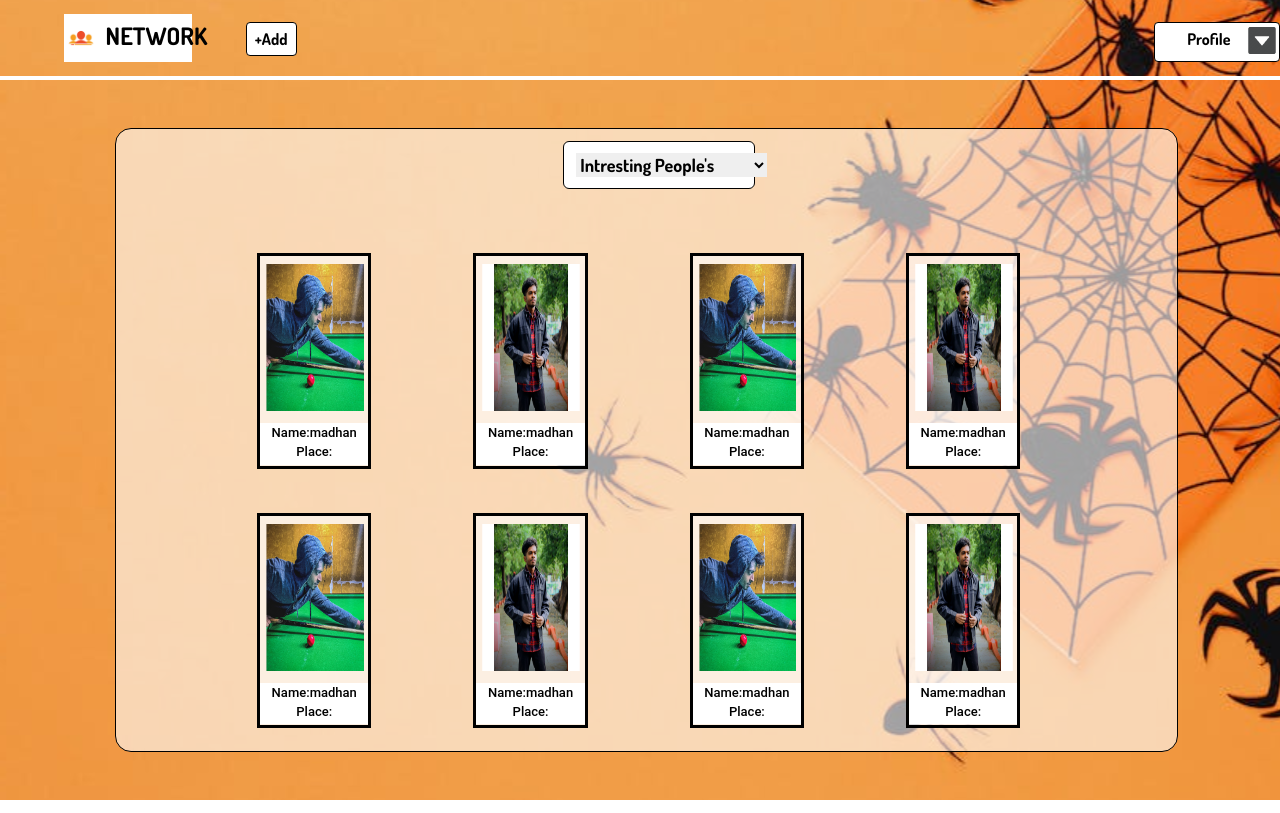
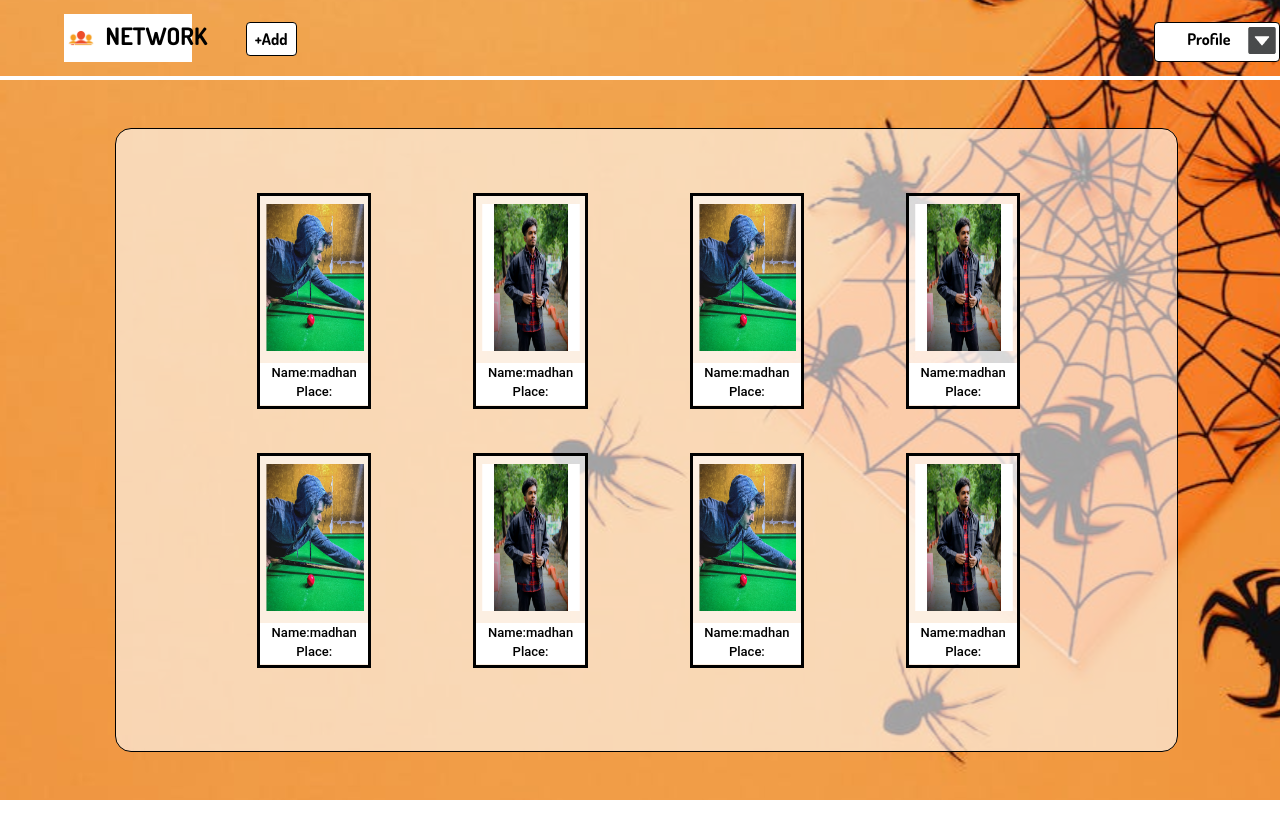
Before and after one commit to madhan5944/Networkpage, an Angular app: page /profilepage in a window 1280 px wide. Built offline with nearby package versions, Linux system fonts and the light colour scheme.

Commit message:
change imgname

```diff
--- a/src/app/loginpage/loginpage.component.html
+++ b/src/app/loginpage/loginpage.component.html
@@ -5,7 +5,7 @@
 </head>
 <style>
     .container {
-        background-image: url("/assets/networkicon.svg");
+        background-image: url("/assets/networkbackgroundimg.svg");
         width: 100%;
         height: 100%;
         position: absolute;
@@ -20,7 +20,7 @@
 </style>
 
 <body>
-    <div class="relative mt-[0px] w-full h-full">
+
 
     <div class="container absolute">
         <div class="border-b-4 border-white w-[100%] h-[10%]">
@@ -93,7 +93,7 @@
         </div>
 
     </div>
-    </div>
+
 
 
 </body>
--- a/src/app/person-details/person-details.component.html
+++ b/src/app/person-details/person-details.component.html
@@ -5,7 +5,7 @@
 </head>
 <style>
     .container {
-        background-image: url("/assets/networkicon.svg");
+        background-image: url("/assets/networkbackgroundimg.svg");
         width: 100%;
         height: 100%;
         position: absolute;
@@ -30,8 +30,6 @@
 </style>
 
 <body>
-    <div class="relative mt-[0px] w-full h-full">
-
     <div class="container absolute">
         <div class="border-b-4 border-white w-[100%] h-[10%]">
             <span class="header bg-white w-[10vw] h-[6vh] absolute  ml-[5vw] mt-[1.7vh] flex">
@@ -222,5 +220,5 @@
             </span>
         </div>
     </div>
-    </div>
+
 </body>
--- a/src/app/persondetailss-view/persondetailss-view.component.html
+++ b/src/app/persondetailss-view/persondetailss-view.component.html
@@ -5,7 +5,7 @@
 </head>
 <style>
     .container {
-        background-image: url("/assets/networkicon.svg");
+        background-image: url("/assets/networkbackgroundimg.svg");
         width: 100%;
         height: 100%;
         position: absolute;
@@ -30,7 +30,7 @@
 </style>
 
 <body>
-    <div class="relative mt-[0px] w-full h-full">
+
 
     <div class="container absolute">
         <div class="border-b-4 border-white w-[100%] h-[10%]">
@@ -85,7 +85,7 @@
             <img routerLink="" class="ml-[8vw] mt-[-5.5vh] h-[5vh]" src="/assets/images/pdrop-down 4.png">
         </div>
     </div>
-    </div>
+
 </body>
 
 </html>
--- a/src/app/profilepage/profilepage.component.html
+++ b/src/app/profilepage/profilepage.component.html
@@ -5,7 +5,7 @@
 </head>
 <style>
     .container {
-        background-image: url("/assets/networkicon.svg");
+        background-image: url("/assets/networkbackgroundimg.svg");
         width: 100%;
         height: 100%;
         position: absolute;
@@ -35,7 +35,7 @@
 </style>
 
 <body>
-    <div class="relative mt-[0px] w-full h-full">
+
 
     <div class="container absolute">
         <div class="border-b-4 border-white w-[100%] h-[10%]">
@@ -69,21 +69,7 @@
 
         <div class="w-[83%] h-[78%] bg-white/60 ml-[9vw] mt-[6vh] border border-black rounded-2xl ">
 
-                <div class="flex justify-center"><button
-                        class=" items-center p-3 header flex w-[15vw] h-[6vh] ml-[2vw] bg-white text-black mt-3 font-semibold text-lg rounded-md border border-black hover:bg-gray-200">
-                        <form class="w-[10vw]">
-                            <select>
-                                <option>Intresting People's<img class=" mt-[0.1vh]"
-                                        src="/assets/images/pdrop-down 2.png"></option>
-                                <option value="Business People's">Business People's</option>
-                                <option value="Idea People's">Idea People's</option>
-                                <option value="Entertainment People's">Entertainment People's</option>
-                                <option value="Talented People's">Talented People's</option>
-                                <option value="Startup Plan People's">Startup Plan People's</option>
-                            </select>
-
-                        </form>
-                    </button>
+            <div class="flex justify-center">
                 <!-- <button
                     class="ml-[67vw] p-0 header gap-4 flex bg-white hover:bg-gray-300 text-black font-semibold py-1 px-8 rounded mt-2 border border-black"
                     (click)="showListElements =!showListElements">Profile <img class=""
@@ -170,7 +156,7 @@
         </div>
     </div>
 
-    </div>
+
 
 </body>
 
--- a/src/app/signup-page/signup-page.component.html
+++ b/src/app/signup-page/signup-page.component.html
@@ -5,7 +5,7 @@
 </head>
 <style>
     .container {
-        background-image: url("/assets/networkicon.svg");
+        background-image: url("/assets/networkbackgroundimg.svg");
         width: 100%;
         height: 100%;
         position: absolute;
@@ -20,7 +20,7 @@
 </style>
 
 <body>
-    <div class="relative mt-[0px] w-full h-full">
+
 
     <div class="container absolute">
         <div class="border-b-4 border-white w-[100%] h-[10%]"><span
@@ -101,7 +101,7 @@
         </div>
 
     </div>
-    </div>
+
 </body>
 
 </html>
--- a/src/app/welcome/welcome.component.html
+++ b/src/app/welcome/welcome.component.html
@@ -5,7 +5,7 @@
 </head>
 <style>
     .container {
-        background-image: url("/assets/networkicon.svg");
+        background-image: url("/assets/networkbackgroundimg.svg");
         width: 100%;
         height: 100%;
         position: absolute;
@@ -30,8 +30,6 @@
 </style>
 
 <body>
-    <div class="relative mt-[0px] w-full h-full">
-
     <div class="container absolute">
         <div class="border-b-4 border-white w-[100%] h-[10%]"><span
                 class="header bg-white w-[10vw] h-[6vh] absolute  ml-[5vw] mt-[1.7vh] flex">
@@ -44,8 +42,6 @@
         <a class=" header bg-[#BEE8D3]  h-[6vh] font-bold text-xl text-black text-center" mat-raised-button
             routerLink="/loginpage">Now</a>
     </div>
-
-    </div>
 </body>
 
 </html>
```
Also changed, not shown: src/assets/networkbackgroundimg.svg (renamed from src/assets/networkicon.svg). Lines whose indentation alone changed are shown as unchanged.
